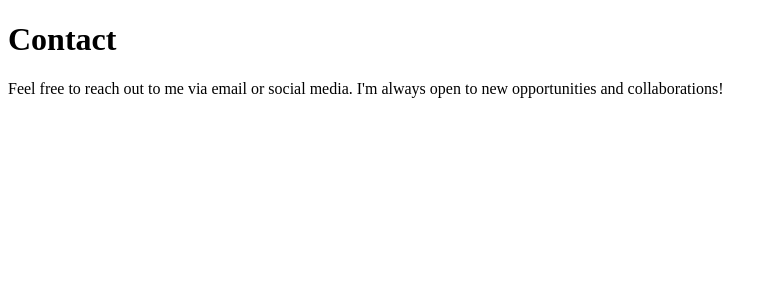
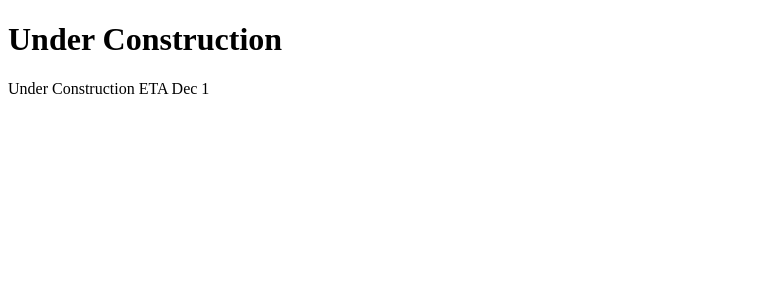
Before and after one commit to Timothy-Cao/Timothy-Cao.github.io, a Next.js app: page /Contact in a window 1280 px wide. Shown: the top 300 px of the page, without its empty margins (0-777 px from the left). Built offline with nearby package versions, Linux system fonts and the light colour scheme.

Commit message:
filler info for main pages under construction

```diff
--- a/src/pages/About.js
+++ b/src/pages/About.js
@@ -3,9 +3,9 @@ import React from "react";
 const About = () => {
   return (
     <div className="flex flex-col items-center justify-center text-center p-6">
-      <h1 className="text-4xl font-bold mb-4">About Me</h1>
+      <h1 className="text-4xl font-bold mb-4">Under Construction</h1>
       <p className="text-lg text-gray-300 max-w-2xl leading-relaxed">
-        Learn more about my background, passions, and what drives me as a developer.
+        Under Construction ETA Dec 1
       </p>
     </div>
   );
--- a/src/pages/Contact.js
+++ b/src/pages/Contact.js
@@ -1,14 +1,14 @@
 import React from "react";
 
-const Contact = () => {
+const About = () => {
   return (
     <div className="flex flex-col items-center justify-center text-center p-6">
-      <h1 className="text-4xl font-bold mb-4">Contact</h1>
+      <h1 className="text-4xl font-bold mb-4">Under Construction</h1>
       <p className="text-lg text-gray-300 max-w-2xl leading-relaxed">
-        Feel free to reach out to me via email or social media. I'm always open to new opportunities and collaborations!
+        Under Construction ETA Dec 1
       </p>
     </div>
   );
 };
 
-export default Contact;
+export default About;
```
Also changed, not shown: src/pages/Experience.js (+4 -4 lines).
